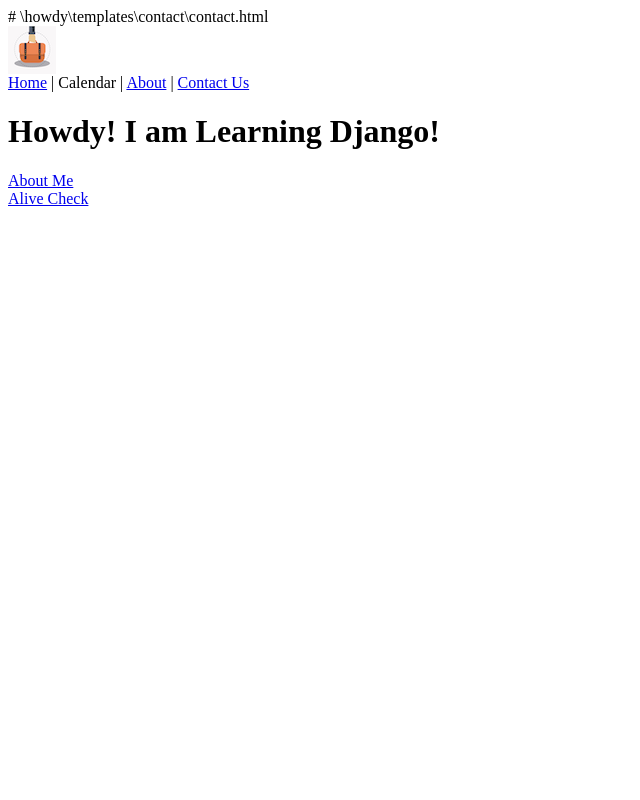
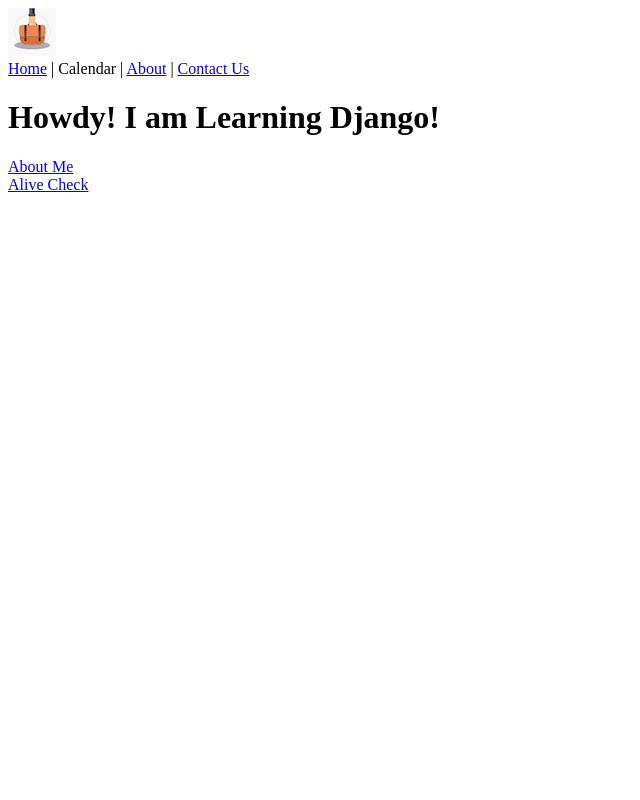
Before and after one commit to joergweis/hello, a Django app: page /contact/ in a window 1280 px wide. Shown: the whole page, without its empty margins (0-640 px from the left). Run offline with Django 3.2, Linux system fonts and the light colour scheme.

```diff
--- a/helloapp/howdy/templates/contact/contact.html
+++ b/helloapp/howdy/templates/contact/contact.html
@@ -1,5 +1,3 @@
-# \howdy\templates\contact\contact.html
-
 {% extends "index.html" %}
 
 {% block title %}Contact Us{% endblock title %}
--- a/helloapp/howdy/templates/index.html
+++ b/helloapp/howdy/templates/index.html
@@ -8,7 +8,7 @@
     </head>
     <body>
       <header id="header">
-        <div id="logo"> <img src="{% static 'howdy/images/logo.png' %}"/></div>
+        <div id="logo"> <img src="{% static 'howdy/images/logo.png' %}" width='48' height='48'/></div>
         <div id="top_menu"><a href="/">Home</a> | Calendar | <a href="/about/">About</a> | <a href="/contact">Contact Us</a></div>
       </header>
       <h1>Howdy! I am Learning Django!</h1>
--- /dev/null
+++ b/helloapp/requirements.txt
@@ -0,0 +1,3 @@
+virtualenv
+martor
+gunicorn
```
Also changed, not shown: 3 other files.
